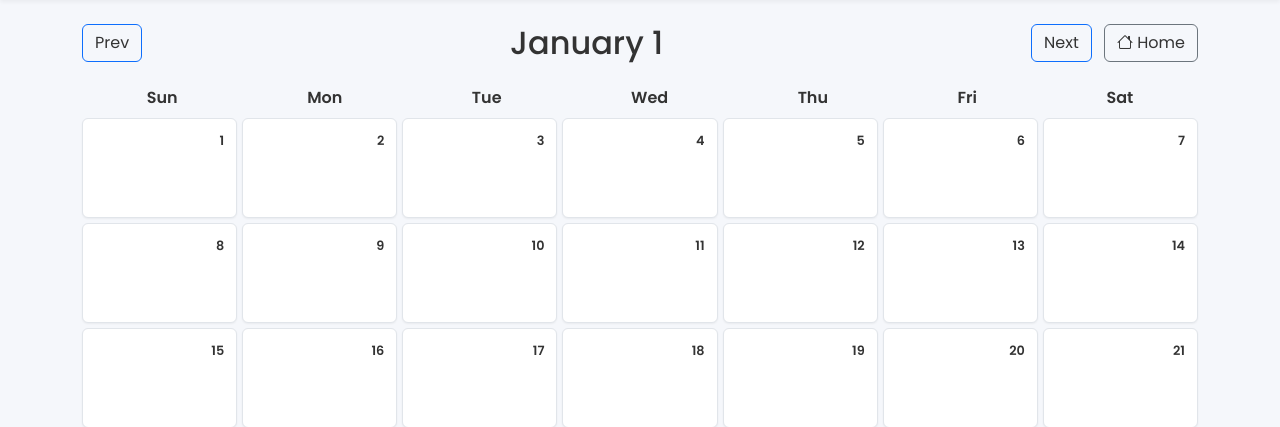
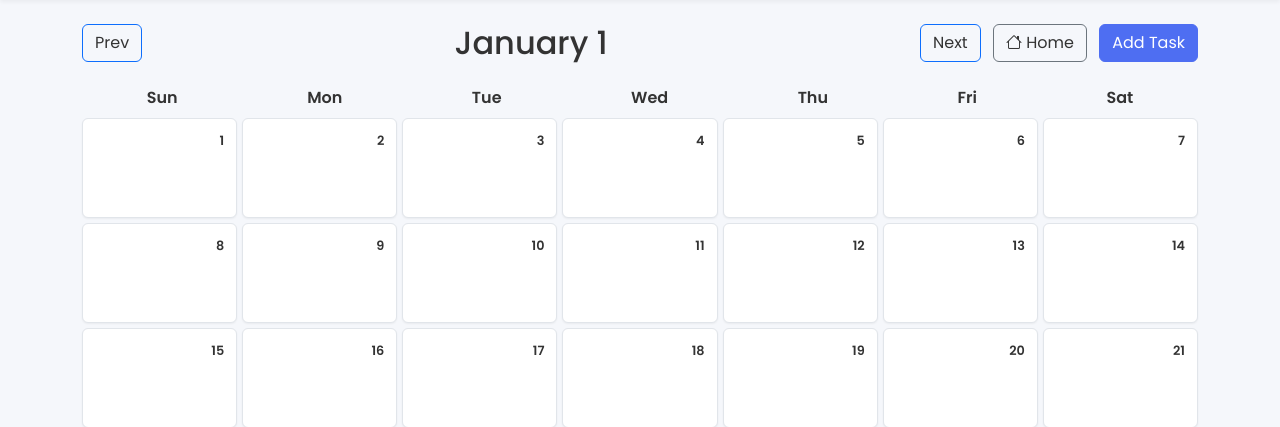
Before and after one commit to wnzid/DayByDay, a Flask app: page /planner/1/1 in a window 1280 px wide. Shown: the part 56-483 px from the top of the page. Run offline with Flask 3, Linux system fonts and the light colour scheme; the visitor is signed in with stand-in values (Sample User, id 1); data that the repository does not hold is empty; some libraries are stand-ins or nearby versions.

Commit message:
Add task creation modal and completion toggle

```diff
--- a/app.py
+++ b/app.py
@@ -83,9 +83,14 @@ def ensure_planner_table():
             user_id INTEGER NOT NULL,
             task TEXT NOT NULL,
             date DATE NOT NULL,
+            completed BOOLEAN NOT NULL DEFAULT FALSE,
             FOREIGN KEY (user_id) REFERENCES users(id)
         )
         """
+    )
+    # Ensure the completed column exists for old installations
+    cur.execute(
+        "ALTER TABLE planner_tasks ADD COLUMN IF NOT EXISTS completed BOOLEAN NOT NULL DEFAULT FALSE"
     )
     db.commit()
 
@@ -123,6 +128,24 @@ def planner_root():
     return redirect(url_for('planner_view', year=now.year, month=now.month))
 
 
+@app.route('/planner/add', methods=['POST'])
+@login_required
+def add_planner_task():
+    ensure_planner_table()
+    db = get_db()
+    task = request.form.get('task', '').strip()
+    date = request.form.get('date')
+    if task and date:
+        cur = db.cursor()
+        cur.execute(
+            'INSERT INTO planner_tasks (user_id, task, date) VALUES (%s, %s, %s)',
+            (session['user_id'], task, date),
+        )
+        db.commit()
+    year, month, _ = [int(x) for x in date.split('-')]
+    return redirect(url_for('planner_view', year=year, month=month))
+
+
 @app.route('/planner/<int:year>/<int:month>')
 @login_required
 def planner_view(year, month):
@@ -131,7 +154,7 @@ def planner_view(year, month):
     cur = db.cursor(cursor_factory=psycopg2.extras.DictCursor)
     cur.execute(
         """
-        SELECT id, task, date FROM planner_tasks
+        SELECT id, task, date, completed FROM planner_tasks
         WHERE user_id = %s
           AND EXTRACT(YEAR FROM date) = %s
           AND EXTRACT(MONTH FROM date) = %s
@@ -142,7 +165,11 @@ def planner_view(year, month):
     tasks_by_day = {}
     for row in rows:
         day = row['date'].day
-        tasks_by_day.setdefault(day, []).append(row['task'])
+        tasks_by_day.setdefault(day, []).append({
+            'id': row['id'],
+            'task': row['task'],
+            'completed': row['completed']
+        })
 
     cal = calendar.Calendar()
     weeks = cal.monthdayscalendar(year, month)
@@ -192,7 +219,7 @@ def planner_day(year, month, day):
 
     cur = db.cursor(cursor_factory=psycopg2.extras.DictCursor)
     cur.execute(
-        'SELECT id, task FROM planner_tasks WHERE user_id = %s AND date = %s',
+        'SELECT id, task, completed FROM planner_tasks WHERE user_id = %s AND date = %s',
         (session['user_id'], date_str),
     )
     tasks = cur.fetchall()
@@ -217,6 +244,27 @@ def delete_task(task_id):
         (task_id, session['user_id']),
     )
     db.commit()
+    return redirect(request.referrer or url_for('planner_root'))
+
+
+@app.route('/planner/toggle/<int:task_id>', methods=['POST'])
+@login_required
+def toggle_task(task_id):
+    ensure_planner_table()
+    db = get_db()
+    cur = db.cursor()
+    cur.execute(
+        'UPDATE planner_tasks SET completed = NOT completed WHERE id = %s AND user_id = %s',
+        (task_id, session['user_id'])
+    )
+    db.commit()
+    redirect_type = request.form.get('redirect')
+    if redirect_type == 'day':
+        # redirect back to the day view
+        cur.execute('SELECT date FROM planner_tasks WHERE id = %s', (task_id,))
+        date = cur.fetchone()[0]
+        year, month, day = date.year, date.month, date.day
+        return redirect(url_for('planner_day', year=year, month=month, day=day))
     return redirect(request.referrer or url_for('planner_root'))
 
 
--- a/templates/planner.html
+++ b/templates/planner.html
@@ -6,6 +6,7 @@
   <div>
     <a class="btn btn-outline-primary" href="{{ url_for('planner_view', year=next_year, month=next_month) }}">Next</a>
     <a class="btn btn-outline-secondary ms-2" href="{{ url_for('dashboard') }}"><i class="bi bi-house"></i> Home</a>
+    <button class="btn btn-primary ms-2" data-bs-toggle="modal" data-bs-target="#addTaskModal">Add Task</button>
   </div>
 </div>
 
@@ -26,7 +27,9 @@
             <strong>{{ day }}</strong>
             <ul class="planner-list">
               {% for t in tasks_by_day.get(day, [])[:3] %}
-                <li>{{ t }}</li>
+                <li>
+                  {% if t.completed %}<s>{{ t.task }}</s>{% else %}{{ t.task }}{% endif %}
+                </li>
               {% endfor %}
             </ul>
             {% if tasks_by_day.get(day, [])|length > 3 %}
@@ -35,7 +38,35 @@
           </div>
         </a>
       {% endif %}
-    {% endfor %}
+  {% endfor %}
   {% endfor %}
 </div>
+
+<!-- Add Task Modal -->
+<div class="modal fade" id="addTaskModal" tabindex="-1" aria-hidden="true">
+  <div class="modal-dialog">
+    <div class="modal-content">
+      <form method="post" action="{{ url_for('add_planner_task') }}">
+        <div class="modal-header">
+          <h5 class="modal-title">Add Task</h5>
+          <button type="button" class="btn-close" data-bs-dismiss="modal" aria-label="Close"></button>
+        </div>
+        <div class="modal-body">
+          <div class="mb-3">
+            <label class="form-label">Task</label>
+            <input type="text" name="task" class="form-control" required>
+          </div>
+          <div class="mb-3">
+            <label class="form-label">Date</label>
+            <input type="date" name="date" class="form-control" value="{{ year }}-{{ '%02d'|format(month) }}-01" required>
+          </div>
+        </div>
+        <div class="modal-footer">
+          <button type="button" class="btn btn-secondary" data-bs-dismiss="modal">Cancel</button>
+          <button type="submit" class="btn btn-primary">Add</button>
+        </div>
+      </form>
+    </div>
+  </div>
+</div>
 {% endblock %}
```
Also changed, not shown: templates/planner_day.html (+9 -1 lines).
